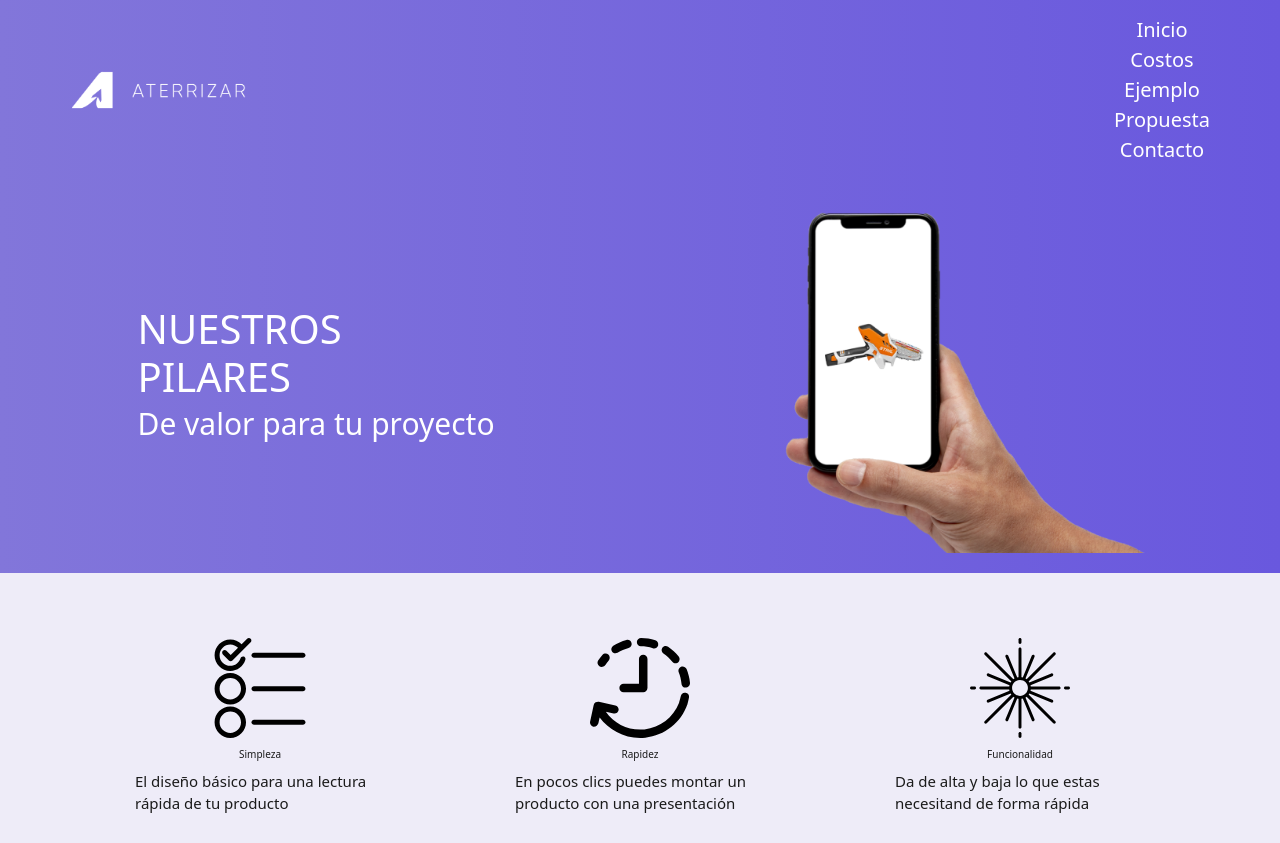
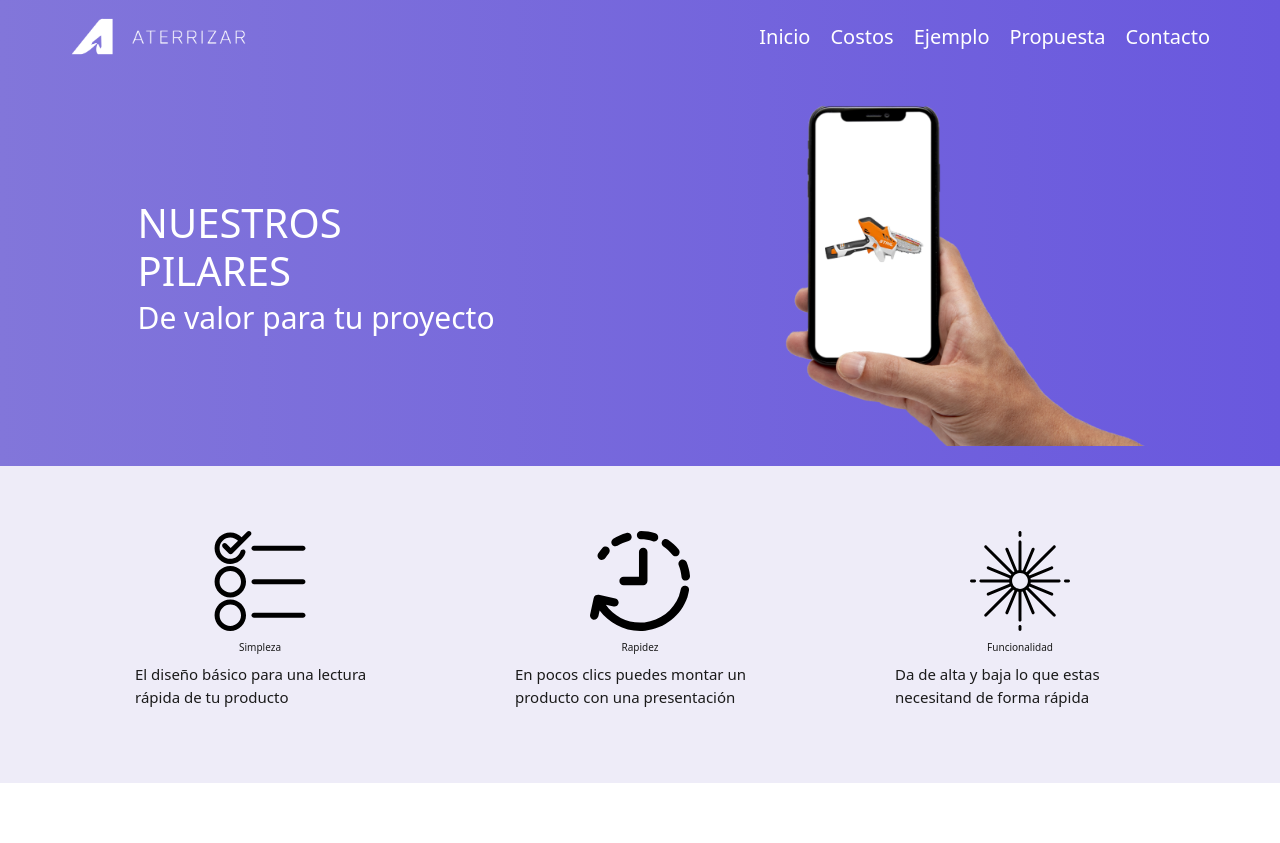
Before and after one commit to stefanomlc/aterrizar, a website: page assets/pages/propuesta.html in a window 1280 px wide. Shown: the top 843 px of the page. Drawn offline with nearby package versions, Linux system fonts and the light colour scheme.

Commit message:
correcion navbar propuesta

```diff
--- a/assets/pages/propuesta.html
+++ b/assets/pages/propuesta.html
@@ -32,12 +32,11 @@
                 </button>
                 <div class="collapse navbar-collapse justify-content-end" id="navbarNavAltMarkup">
                     <div class="navbar-nav fs-3 color__blanco align-items-center py-2">
-                        <div class="navbar-nav d-flex flex-column fs-3 color__blanco align-items-center py-2">
-                            <a class="color__blanco navbar__menu__item" aria-current="page" href="../../index.html">Inicio</a>
-                            <a class="color__blanco navbar__menu__item" href="../pages/costos.html">Costos</a>
-                            <a class="color__blanco navbar__menu__item" href="../pages/ejemplos.html">Ejemplo</a>
-                            <a class="color__blanco navbar__menu__item" href="../pages/propuesta.html">Propuesta</a>
-                            <a class="color__blanco navbar__menu__item" href="../pages/contacto.html">Contacto</a>
+                        <a class="color__blanco navbar__menu__item" aria-current="" href="../../index.html">Inicio</a>
+                        <a class="color__blanco navbar__menu__item" href="../pages/costos.html">Costos</a>
+                        <a class="color__blanco navbar__menu__item" href="../pages/ejemplos.html">Ejemplo</a>
+                        <a class="color__blanco navbar__menu__item" href="../pages/propuesta.html">Propuesta</a>
+                        <a class="color__blanco navbar__menu__item" href="../pages/contacto.html">Contacto</a>
                     </div>
                 </div>
             </div>
```
